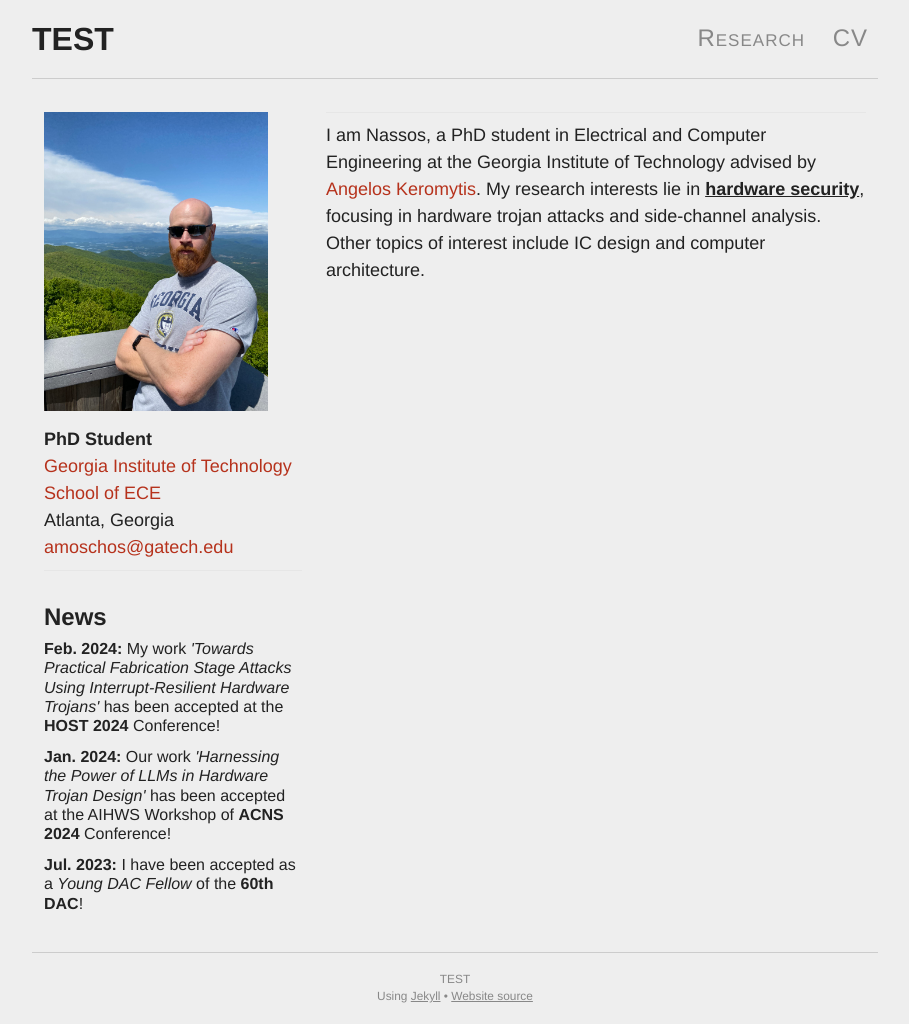
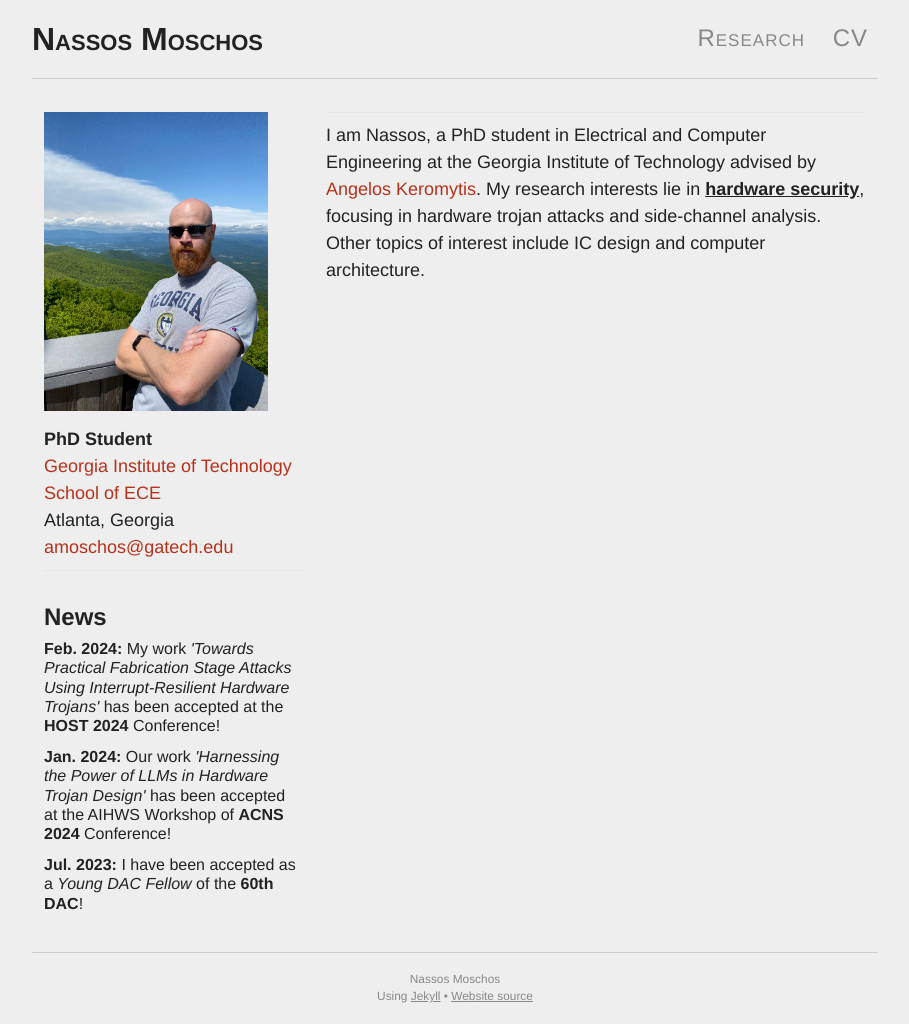
Before and after one commit to 0ena/0ena.github.io, a Jekyll site: the page built from index.md, in a window 1280 px wide. Shown: the whole page, without its empty margins (185-1094 px from the left). Built offline with Jekyll 4.4.1, drawn with Linux system fonts in a browser that asks for light colours.

Commit message:
Update _config.yml

```diff
--- a/_config.yml
+++ b/_config.yml
@@ -1,5 +1,5 @@
-title: TEST
-description: "TEST"
+title: Nassos Moschos
+description: "Nassos Moschos"
 sourcecode: "https://github.com/0ena/0ena.github.io"
 
 permalink: blog/:year/:month/:day/:title
```
